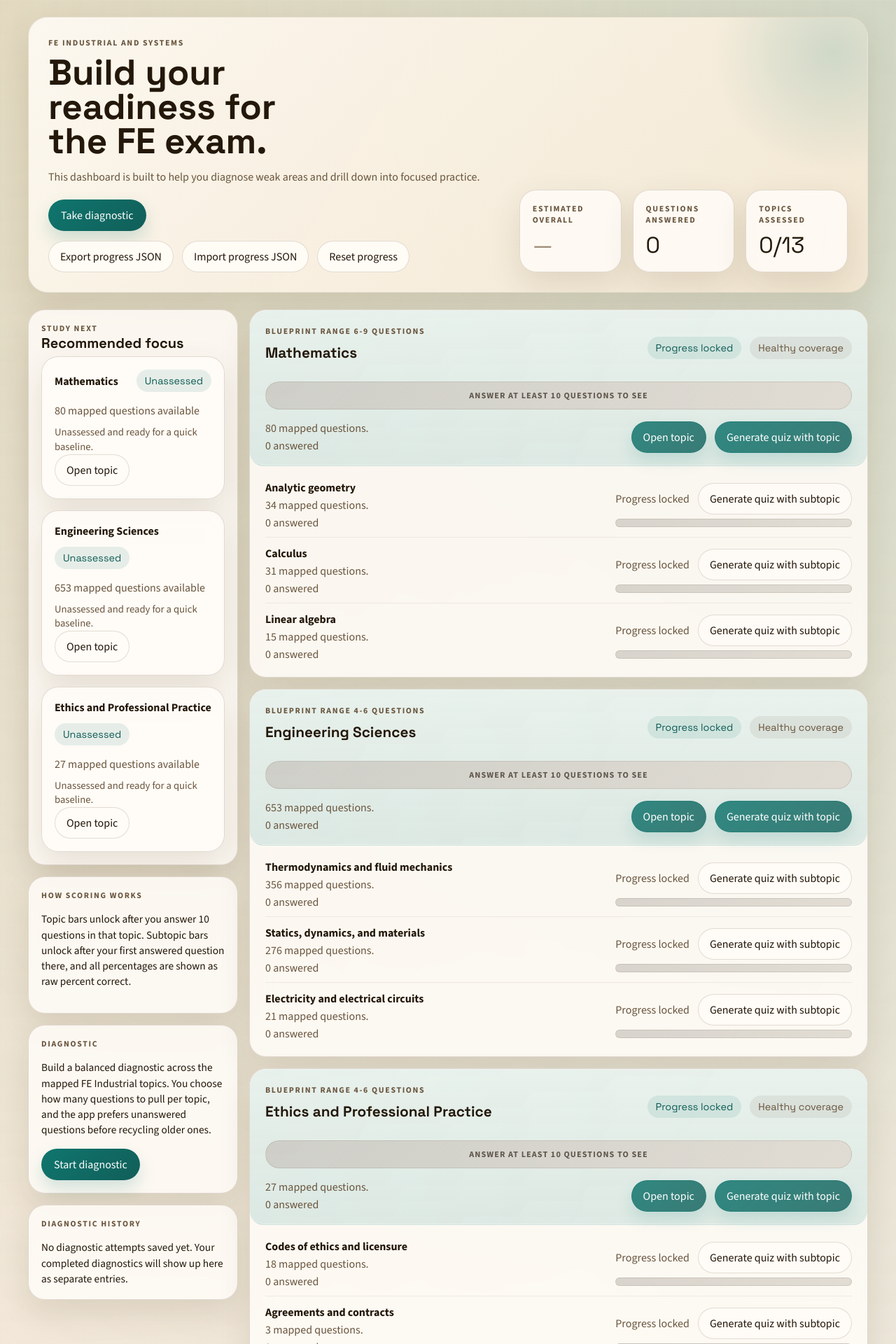
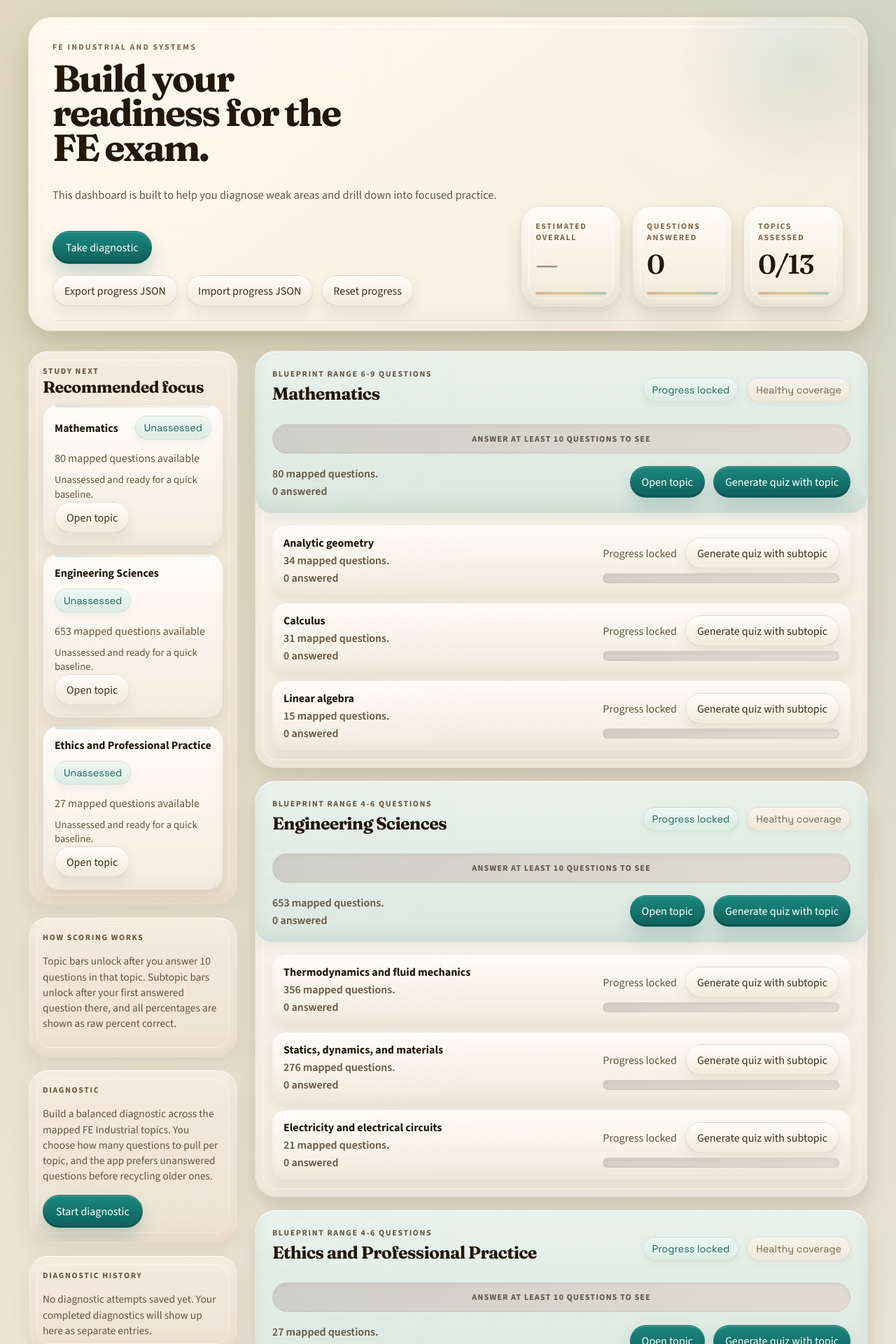
Before and after one commit to 0sps/sull1van.com, a Jekyll site: the page FEStudy/index.html, which Jekyll copies as it is, in a window 1280 px wide. Shown: the top 1920 px of the page at 70% size. Built offline with Jekyll 4.4.1, drawn with Linux system fonts in a browser that asks for light colours.

Commit message:
staging new ui

```diff
--- a/FEStudy/index.html
+++ b/FEStudy/index.html
@@ -6,7 +6,7 @@
     <title>FE Industrial Prep Dashboard</title>
     <link rel="preconnect" href="https://fonts.googleapis.com" />
     <link rel="preconnect" href="https://fonts.gstatic.com" crossorigin />
-    <link href="https://fonts.googleapis.com/css2?family=Space+Grotesk:wght@400;500;700&family=Source+Sans+3:wght@400;600;700&display=swap" rel="stylesheet" />
+    <link href="https://fonts.googleapis.com/css2?family=Fraunces:opsz,wght@9..144,600;9..144,700&family=Space+Grotesk:wght@400;500;700&family=Source+Sans+3:wght@400;600;700&display=swap" rel="stylesheet" />
     <link rel="stylesheet" href="./styles.css" />
     <script>
       window.MathJax = {
--- a/FEStudy/styles.css
+++ b/FEStudy/styles.css
@@ -3,6 +3,21 @@
   --bg-strong: #efe3d0;
   --panel: rgba(255, 252, 247, 0.86);
   --panel-strong: #fffaf2;
+  --dashboard-paper: #fbf5ea;
+  --dashboard-paper-strong: #fffaf1;
+  --dashboard-paper-shadow: rgba(93, 69, 39, 0.12);
+  --dashboard-raised-shadow:
+    0 22px 40px rgba(79, 57, 28, 0.12),
+    0 8px 18px rgba(94, 70, 39, 0.08);
+  --dashboard-soft-shadow:
+    0 14px 28px rgba(88, 65, 34, 0.1),
+    0 5px 12px rgba(88, 65, 34, 0.05);
+  --dashboard-inset-shadow:
+    inset 0 1px 0 rgba(255, 255, 255, 0.84),
+    inset 0 -12px 18px rgba(149, 122, 83, 0.08),
+    inset 0 16px 24px rgba(255, 255, 255, 0.16);
+  --dashboard-accent-deep: #0f605b;
+  --dashboard-accent-soft: #d8ebe5;
   --topic-surface:
     linear-gradient(180deg, rgba(232, 241, 236, 0.95), rgba(218, 231, 225, 0.91)),
     linear-gradient(135deg, rgba(15, 118, 110, 0.1), transparent 68%),
@@ -760,6 +775,462 @@ select {
   font-weight: 600;
 }
 
+.dashboard-hero {
+  padding: 34px;
+  border-radius: 34px;
+  border-color: rgba(120, 98, 65, 0.16);
+  background:
+    linear-gradient(145deg, rgba(255, 250, 241, 0.97), rgba(245, 237, 223, 0.96)),
+    radial-gradient(circle at 18% 18%, rgba(255, 255, 255, 0.92), transparent 30%),
+    radial-gradient(circle at 84% 18%, rgba(162, 191, 177, 0.26), transparent 24%),
+    linear-gradient(135deg, rgba(15, 118, 110, 0.06), transparent 58%);
+  box-shadow:
+    inset 0 1px 0 rgba(255, 255, 255, 0.88),
+    inset 0 -16px 28px rgba(176, 147, 108, 0.08),
+    0 28px 60px rgba(69, 47, 18, 0.14),
+    0 10px 18px rgba(69, 47, 18, 0.08);
+}
+
+.dashboard-hero::before {
+  content: "";
+  position: absolute;
+  inset: 12px;
+  border-radius: 26px;
+  border: 1px solid rgba(255, 255, 255, 0.56);
+  box-shadow:
+    inset 0 1px 0 rgba(255, 255, 255, 0.72),
+    inset 0 -1px 0 rgba(151, 127, 94, 0.12);
+  pointer-events: none;
+}
+
+.dashboard-hero::after {
+  width: 420px;
+  height: 420px;
+  right: -120px;
+  top: -150px;
+  background:
+    radial-gradient(circle, rgba(127, 164, 145, 0.22), transparent 60%),
+    radial-gradient(circle at 42% 38%, rgba(255, 255, 255, 0.4), transparent 32%);
+}
+
+.dashboard-hero-grid {
+  gap: 24px;
+  align-items: stretch;
+}
+
+.dashboard-hero-copy {
+  position: relative;
+  z-index: 1;
+  display: grid;
+  align-content: start;
+}
+
+.dashboard-hero .eyebrow {
+  color: #7a684f;
+  letter-spacing: 0.18em;
+}
+
+.dashboard-hero h1 {
+  max-width: 11ch;
+  margin-top: 12px;
+  font-family: "Fraunces", serif;
+  font-size: clamp(2.5rem, 4.2vw, 4.35rem);
+  line-height: 0.92;
+  letter-spacing: -0.045em;
+  text-shadow: 0 1px 0 rgba(255, 255, 255, 0.58);
+}
+
+.dashboard-hero p {
+  max-width: 40rem;
+  font-size: 1.03rem;
+  line-height: 1.58;
+}
+
+.dashboard-hero-controls {
+  gap: 16px;
+}
+
+.dashboard-stats-grid {
+  margin-top: 0;
+  align-content: end;
+}
+
+.dashboard-stat-card {
+  position: relative;
+  overflow: hidden;
+  min-height: 144px;
+  padding: 20px 20px 18px;
+  border-radius: 28px;
+  border-color: rgba(126, 103, 71, 0.14);
+  background:
+    linear-gradient(180deg, rgba(255, 252, 246, 0.98), rgba(241, 232, 217, 0.95)),
+    linear-gradient(135deg, rgba(15, 118, 110, 0.05), transparent 72%);
+  box-shadow:
+    inset 0 1px 0 rgba(255, 255, 255, 0.92),
+    inset 0 -14px 18px rgba(182, 155, 119, 0.09),
+    0 16px 26px rgba(84, 61, 31, 0.12),
+    0 4px 10px rgba(84, 61, 31, 0.06);
+}
+
+.dashboard-stat-card::before {
+  content: "";
+  position: absolute;
+  inset: 10px;
+  border-radius: 20px;
+  border: 1px solid rgba(255, 255, 255, 0.62);
+  pointer-events: none;
+}
+
+.dashboard-stat-card::after {
+  content: "";
+  position: absolute;
+  left: 20px;
+  right: 20px;
+  bottom: 16px;
+  height: 4px;
+  border-radius: 999px;
+  background: linear-gradient(90deg, rgba(168, 116, 82, 0.42), rgba(204, 176, 88, 0.52), rgba(84, 152, 118, 0.42));
+}
+
+.dashboard-stat-card .mini-label {
+  max-width: 9ch;
+  color: #7e684c;
+  line-height: 1.35;
+}
+
+.dashboard-stat-card .stat-value {
+  margin-top: 12px;
+  font-family: "Fraunces", serif;
+  font-size: clamp(2.25rem, 3vw, 3rem);
+  line-height: 0.95;
+  letter-spacing: -0.04em;
+}
+
+.dashboard-hero .button,
+.dashboard-sidebar .button,
+.dashboard-topic-card .button {
+  position: relative;
+  border: 1px solid rgba(13, 88, 83, 0.3);
+  background: linear-gradient(180deg, #1b887f, #0f605b);
+  box-shadow:
+    inset 0 1px 0 rgba(255, 255, 255, 0.28),
+    inset 0 -2px 0 rgba(8, 65, 61, 0.45),
+    0 14px 24px rgba(15, 96, 91, 0.2);
+}
+
+.dashboard-hero .button-ghost,
+.dashboard-sidebar .button-ghost,
+.dashboard-topic-card .button-ghost,
+.dashboard-topic-card .nav-chip {
+  position: relative;
+  border: 1px solid rgba(133, 108, 72, 0.16);
+  background: linear-gradient(180deg, rgba(255, 253, 249, 0.98), rgba(242, 233, 220, 0.96));
+  color: #3f301a;
+  box-shadow:
+    inset 0 1px 0 rgba(255, 255, 255, 0.9),
+    inset 0 -1px 0 rgba(170, 145, 111, 0.14),
+    0 9px 18px rgba(94, 70, 39, 0.09);
+}
+
+.dashboard-hero .button:not(:disabled):is(:hover, :focus-visible),
+.dashboard-sidebar .button:not(:disabled):is(:hover, :focus-visible),
+.dashboard-topic-card .button:not(:disabled):is(:hover, :focus-visible) {
+  background: linear-gradient(180deg, #249087, #126964);
+  box-shadow:
+    inset 0 1px 0 rgba(255, 255, 255, 0.32),
+    inset 0 -2px 0 rgba(8, 65, 61, 0.48),
+    0 16px 28px rgba(15, 96, 91, 0.22);
+}
+
+.dashboard-hero .button-ghost:not(:disabled):is(:hover, :focus-visible),
+.dashboard-sidebar .button-ghost:not(:disabled):is(:hover, :focus-visible),
+.dashboard-topic-card .button-ghost:not(:disabled):is(:hover, :focus-visible),
+.dashboard-topic-card .nav-chip:not(:disabled):is(:hover, :focus-visible) {
+  border-color: rgba(133, 108, 72, 0.22);
+  background: linear-gradient(180deg, rgba(255, 254, 251, 1), rgba(245, 237, 226, 0.98));
+  box-shadow:
+    inset 0 1px 0 rgba(255, 255, 255, 0.94),
+    inset 0 -1px 0 rgba(170, 145, 111, 0.18),
+    0 12px 20px rgba(94, 70, 39, 0.11);
+}
+
+.dashboard-session-banner {
+  border-radius: 24px;
+  border-color: rgba(121, 159, 139, 0.32);
+  background:
+    linear-gradient(145deg, rgba(248, 252, 249, 0.98), rgba(240, 233, 221, 0.95)),
+    linear-gradient(135deg, rgba(15, 118, 110, 0.08), transparent 65%);
+  box-shadow:
+    inset 0 1px 0 rgba(255, 255, 255, 0.86),
+    inset 0 -8px 14px rgba(178, 203, 191, 0.16),
+    0 14px 28px rgba(74, 86, 74, 0.11);
+}
+
+.dashboard-session-banner.is-active {
+  border-color: rgba(15, 118, 110, 0.28);
+  background:
+    linear-gradient(145deg, rgba(240, 250, 246, 0.98), rgba(245, 236, 224, 0.96)),
+    linear-gradient(135deg, rgba(15, 118, 110, 0.08), transparent 65%);
+}
+
+.dashboard-grid {
+  gap: 24px;
+  margin-top: 28px;
+  align-items: start;
+}
+
+.dashboard-sidebar,
+.dashboard-main {
+  gap: 18px;
+}
+
+.dashboard-sidebar .dashboard-panel {
+  position: relative;
+  overflow: hidden;
+  padding: 20px;
+  border-radius: 28px;
+  border-color: rgba(129, 105, 70, 0.12);
+  background:
+    linear-gradient(180deg, rgba(244, 235, 221, 0.96), rgba(237, 226, 210, 0.94)),
+    radial-gradient(circle at top left, rgba(255, 255, 255, 0.5), transparent 40%);
+  box-shadow:
+    inset 0 1px 0 rgba(255, 255, 255, 0.84),
+    inset 0 16px 20px rgba(255, 255, 255, 0.12),
+    inset 0 -14px 20px rgba(160, 132, 95, 0.08),
+    0 14px 28px rgba(90, 67, 37, 0.08);
+}
+
+.dashboard-sidebar .dashboard-panel::before {
+  content: "";
+  position: absolute;
+  inset: 12px;
+  border-radius: 20px;
+  border: 1px solid rgba(255, 255, 255, 0.44);
+  pointer-events: none;
+}
+
+.dashboard-panel-study {
+  background:
+    linear-gradient(180deg, rgba(238, 241, 233, 0.96), rgba(230, 226, 214, 0.94)),
+    radial-gradient(circle at top left, rgba(255, 255, 255, 0.52), transparent 42%);
+}
+
+.dashboard-panel-diagnostic {
+  background:
+    linear-gradient(180deg, rgba(244, 236, 222, 0.96), rgba(236, 224, 208, 0.95)),
+    radial-gradient(circle at top left, rgba(255, 255, 255, 0.46), transparent 42%);
+}
+
+.dashboard-sidebar .section-title,
+.dashboard-topic-card h3 {
+  font-family: "Fraunces", serif;
+  letter-spacing: -0.03em;
+}
+
+.dashboard-sidebar .section-title {
+  font-size: 1.45rem;
+  margin-bottom: 10px;
+}
+
+.dashboard-sidebar .sidebar-note,
+.dashboard-sidebar .reason-text,
+.dashboard-topic-card .muted {
+  color: #665540;
+}
+
+.dashboard-sidebar .stack {
+  gap: 12px;
+}
+
+.dashboard-sidebar .dashboard-mini-card {
+  position: relative;
+  overflow: hidden;
+  padding: 16px;
+  border-radius: 22px;
+  border-color: rgba(134, 112, 78, 0.14);
+  background:
+    linear-gradient(180deg, rgba(255, 252, 248, 0.98), rgba(244, 237, 225, 0.95)),
+    radial-gradient(circle at 18% 20%, rgba(255, 255, 255, 0.76), transparent 34%);
+  box-shadow:
+    inset 0 1px 0 rgba(255, 255, 255, 0.9),
+    inset 0 -10px 14px rgba(194, 170, 136, 0.08),
+    0 12px 20px rgba(90, 67, 37, 0.1);
+}
+
+.dashboard-sidebar .dashboard-mini-card::after {
+  content: "";
+  position: absolute;
+  left: 16px;
+  right: 16px;
+  top: 0;
+  height: 4px;
+  border-radius: 0 0 10px 10px;
+  background: linear-gradient(90deg, rgba(15, 118, 110, 0.18), rgba(214, 174, 83, 0.2), rgba(15, 118, 110, 0.08));
+}
+
+.dashboard-sidebar .pill,
+.dashboard-topic-card .pill {
+  border: 1px solid rgba(120, 137, 126, 0.18);
+  background: linear-gradient(180deg, rgba(236, 246, 241, 0.96), rgba(219, 235, 228, 0.94));
+  color: #1b665d;
+  box-shadow:
+    inset 0 1px 0 rgba(255, 255, 255, 0.72),
+    0 4px 10px rgba(86, 118, 105, 0.08);
+}
+
+.dashboard-sidebar .pill.subtle,
+.dashboard-topic-card .pill.subtle {
+  border-color: rgba(137, 116, 86, 0.14);
+  background: linear-gradient(180deg, rgba(248, 242, 234, 0.96), rgba(239, 230, 217, 0.94));
+  color: #79664d;
+}
+
+.dashboard-sidebar .pill.warn,
+.dashboard-topic-card .pill.warn {
+  border-color: rgba(188, 128, 53, 0.18);
+  background: linear-gradient(180deg, rgba(253, 242, 225, 0.96), rgba(245, 225, 193, 0.94));
+  color: #8a5619;
+}
+
+.dashboard-topic-card {
+  position: relative;
+  padding: 24px;
+  border-radius: 30px;
+  border-color: rgba(125, 101, 69, 0.14);
+  background:
+    linear-gradient(180deg, rgba(251, 248, 242, 0.97), rgba(242, 235, 223, 0.96)),
+    radial-gradient(circle at top left, rgba(255, 255, 255, 0.62), transparent 34%);
+  box-shadow:
+    inset 0 1px 0 rgba(255, 255, 255, 0.86),
+    inset 0 -16px 24px rgba(179, 151, 114, 0.08),
+    0 24px 38px rgba(87, 64, 34, 0.12),
+    0 8px 18px rgba(87, 64, 34, 0.06);
+}
+
+.dashboard-topic-card::before {
+  content: "";
+  position: absolute;
+  inset: 10px;
+  border-radius: 22px;
+  border: 1px solid rgba(255, 255, 255, 0.48);
+  pointer-events: none;
+}
+
+.dashboard-topic-card.is-thin {
+  background:
+    linear-gradient(180deg, rgba(251, 248, 242, 0.97), rgba(241, 232, 218, 0.95)),
+    repeating-linear-gradient(
+      -45deg,
+      rgba(164, 129, 86, 0.03),
+      rgba(164, 129, 86, 0.03) 10px,
+      rgba(255, 255, 255, 0.04) 10px,
+      rgba(255, 255, 255, 0.04) 20px
+    );
+}
+
+.dashboard-topic-card .topic-summary-panel {
+  position: relative;
+  gap: 18px;
+  margin: -24px -24px 0;
+  padding: 24px 24px 20px;
+  border-radius: 30px 30px 24px 24px;
+  border-bottom: 1px solid rgba(62, 112, 94, 0.12);
+  background:
+    linear-gradient(180deg, rgba(232, 241, 236, 0.98), rgba(219, 231, 224, 0.95)),
+    radial-gradient(circle at top left, rgba(255, 255, 255, 0.6), transparent 34%),
+    linear-gradient(135deg, rgba(15, 118, 110, 0.08), transparent 68%);
+  box-shadow:
+    inset 0 1px 0 rgba(255, 255, 255, 0.84),
+    inset 0 -12px 18px rgba(88, 131, 113, 0.1),
+    0 10px 18px rgba(88, 131, 113, 0.08);
+}
+
+.dashboard-topic-card h3 {
+  margin-top: 8px;
+  font-size: 1.55rem;
+  line-height: 1.02;
+}
+
+.dashboard-topic-card .topic-progress-copy .muted,
+.dashboard-topic-card .subtopic-summary .muted {
+  font-weight: 600;
+}
+
+.dashboard-topic-card .topic-card-action-open,
+.dashboard-topic-card .topic-card-action-generate {
+  border-color: rgba(13, 88, 83, 0.28);
+  background: linear-gradient(180deg, #1b887f, #0f605b);
+  color: white;
+  box-shadow:
+    inset 0 1px 0 rgba(255, 255, 255, 0.28),
+    inset 0 -2px 0 rgba(8, 65, 61, 0.45),
+    0 14px 24px rgba(15, 96, 91, 0.18);
+}
+
+.dashboard-topic-card .topic-card-action-open:not(:disabled):is(:hover, :focus-visible),
+.dashboard-topic-card .topic-card-action-generate:not(:disabled):is(:hover, :focus-visible) {
+  border-color: rgba(13, 88, 83, 0.34);
+  background: linear-gradient(180deg, #249087, #126964);
+}
+
+.dashboard-topic-card .score-bar {
+  min-height: 14px;
+  border: 1px solid rgba(113, 93, 64, 0.12);
+  box-shadow:
+    inset 0 2px 4px rgba(110, 83, 46, 0.1),
+    inset 0 1px 0 rgba(255, 255, 255, 0.32);
+}
+
+.dashboard-topic-card .score-mask {
+  background: rgba(255, 249, 241, 0.76);
+  box-shadow: inset 1px 0 0 rgba(150, 122, 87, 0.16);
+}
+
+.dashboard-topic-card .score-bar.has-message {
+  min-height: 42px;
+}
+
+.dashboard-topic-card .subtopic-section-header {
+  margin-top: 24px;
+  margin-bottom: 8px;
+}
+
+.dashboard-topic-card .subtopic-section-header::before {
+  background: linear-gradient(90deg, rgba(170, 148, 118, 0.12), rgba(170, 148, 118, 0.36), rgba(170, 148, 118, 0.12));
+}
+
+.dashboard-topic-card .subtopic-list.compact {
+  gap: 12px;
+  margin-top: 18px;
+}
+
+.dashboard-topic-card .subtopic-row {
+  padding: 14px 16px;
+  border-top: 0;
+  border-radius: 20px;
+  background:
+    linear-gradient(180deg, rgba(255, 252, 247, 0.95), rgba(241, 234, 223, 0.92)),
+    radial-gradient(circle at top left, rgba(255, 255, 255, 0.76), transparent 34%);
+  box-shadow:
+    inset 0 1px 0 rgba(255, 255, 255, 0.84),
+    inset 0 -10px 14px rgba(192, 168, 136, 0.07),
+    0 10px 16px rgba(92, 69, 38, 0.08);
+}
+
+.dashboard-topic-card .subtopic-row:first-child {
+  padding-top: 14px;
+}
+
+.dashboard-topic-card .subtopic-metrics {
+  min-width: min(290px, 100%);
+}
+
+.dashboard-footer-note {
+  margin-top: 28px;
+  padding: 0 8px;
+  color: #77644c;
+}
+
 .reason-text {
   margin: 8px 0 0;
   font-size: 0.92rem;
@@ -1554,6 +2025,42 @@ select {
     grid-template-columns: 1fr;
   }
 
+  .dashboard-hero {
+    padding: 24px;
+    border-radius: 28px;
+  }
+
+  .dashboard-hero::before {
+    inset: 10px;
+    border-radius: 22px;
+  }
+
+  .dashboard-hero h1 {
+    max-width: 12ch;
+    font-size: clamp(2.35rem, 10vw, 3.3rem);
+  }
+
+  .dashboard-stat-card {
+    min-height: 0;
+    border-radius: 24px;
+  }
+
+  .dashboard-sidebar .dashboard-panel,
+  .dashboard-topic-card {
+    border-radius: 24px;
+  }
+
+  .dashboard-sidebar .dashboard-mini-card,
+  .dashboard-topic-card .subtopic-row {
+    border-radius: 18px;
+  }
+
+  .dashboard-topic-card .topic-summary-panel {
+    margin: -18px -18px 0;
+    padding: 20px 18px 18px;
+    border-radius: 24px 24px 20px 20px;
+  }
+
   .hero-primary-actions,
   .hero-utility-actions {
     gap: 10px;
```
Also changed, not shown: FEStudy/app.jsx (+22 -22 lines), FEStudy/docs/plans/2026-04-20-dashboard-tactile-refinement-design.md (added, +55 -0 lines), FEStudy/docs/plans/2026-04-20-dashboard-tactile-refinement.md (added, +87 -0 lines).
